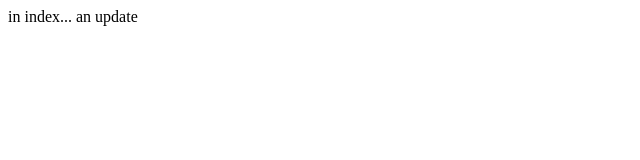
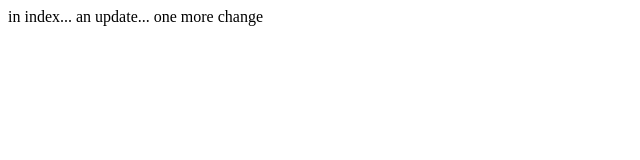
Before and after one commit to superheroalex/sh.github.io, a plain HTML site: page index.html in a window 1280 px wide. Shown: the whole page, without its empty margins (0-640 px from the left). Drawn offline with Linux system fonts and the light colour scheme.

Commit message:
one more change

```diff
--- a/index.html
+++ b/index.html
@@ -6,6 +6,6 @@
     <title>Document</title>
 </head>
 <body>
-    in index... an update
+    in index... an update... one more change
 </body>
 </html>
```
